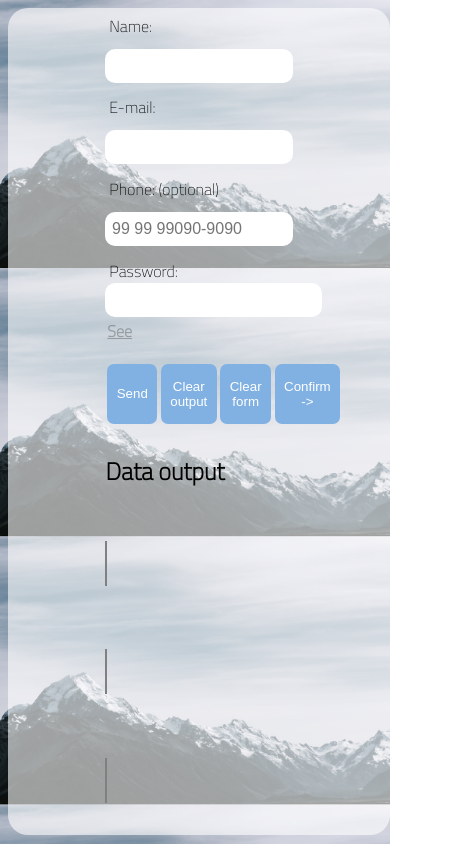
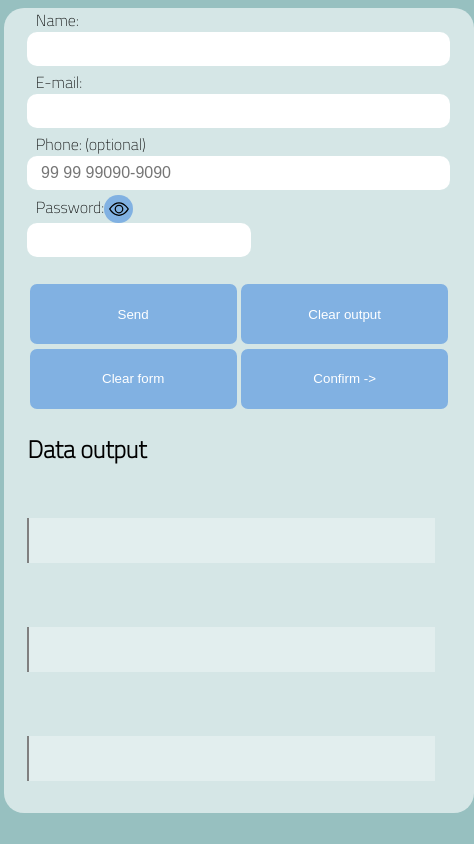
Before and after one commit to lucasmateus22/formulario, a plain HTML site: page index.html in a window 390 px wide. Shown: the whole page, 474 px wide, since content can reach past the window. Drawn offline with Linux system fonts and the light colour scheme.

Commit message:
Add files via upload

```diff
--- a/index.html
+++ b/index.html
@@ -21,9 +21,13 @@
             <label for="">Phone: (optional)</label>
             <input type="tel" id="tel-input" class="formInput" maxlength="16" onkeyup="handlePhone(event)" placeholder="99 99 99090-9090" autocomplete="off">
             <div>
-                <label for="">Password:</label>
+                <label for="">Password:<span onclick="changerTypeInput()" class="togglepass" for="">
+                    <svg xmlns="http://www.w3.org/2000/svg" width="200" height="200" fill="currentColor" class="bi bi-eye" viewBox="0 0 16 16" id="IconChangeColor">
+                        <path d="M16 8s-3-5.5-8-5.5S0 8 0 8s3 5.5 8 5.5S16 8 16 8zM1.173 8a13.133 13.133 0 0 1 1.66-2.043C4.12 4.668 5.88 3.5 8 3.5c2.12 0 3.879 1.168 5.168 2.457A13.133 13.133 0 0 1 14.828 8c-.058.087-.122.183-.195.288-.335.48-.83 1.12-1.465 1.755C11.879 11.332 10.119 12.5 8 12.5c-2.12 0-3.879-1.168-5.168-2.457A13.134 13.134 0 0 1 1.172 8z" id="mainIconPathAttribute" fill="#000000"></path>
+                        <path d="M8 5.5a2.5 2.5 0 1 0 0 5 2.5 2.5 0 0 0 0-5zM4.5 8a3.5 3.5 0 1 1 7 0 3.5 3.5 0 0 1-7 0z" id="mainIconPathAttribute" fill="#000000"></path>
+                    </svg></span></label>
                 <input type="password" id="Pass-input" class="formInput" minlength="8" autocomplete="off">
-                <span onclick="changerTypeInput()" class="togglepass" for="">See</span>
+
             </div>
         </form>
             <div class="boxButtonForm">
--- a/style.css
+++ b/style.css
@@ -8,6 +8,8 @@ body{
     background-size: 100%;
     width: 98%;
     height: 98vh;
+    min-width: 470px;
+    transition: .8s;
 }
 label{
     margin-left: 2%;
@@ -40,6 +42,7 @@ form{
     flex-direction: column;
     width: 44%;
     height: 90%;
+    transition: .8s;
 }
 .boxButtonForm{
     display: flex;
@@ -59,6 +62,7 @@ button{
     border: none;
     border-radius: 7px;
     margin-inline:1% ;
+    transition: .5s;
 }
 button:hover{
     background-color: rgb(87, 144, 200);
@@ -88,19 +92,34 @@ section{
     border-radius: 20px;
     transition: .8s;
 }
+label{
+    display: flex;
+    flex-direction: row;
+}
 .togglepass{
+    display: flex;
+    align-items: flex-end;
+    justify-content: center;
     font-weight: bold;
     padding: 1%;
-    background-color: rgba(115, 132, 154, 0);
+    width: 20px;
     color: rgba(73, 73, 73, 0.397);
     text-decoration: underline;
     cursor: pointer;
+}
+#IconChangeColor{
+    height: 20px;
+    width: 20px;
 }
 .gender{
     display: flex;
     flex-direction: row;
 }
 @media screen and (max-width: 1100px) {
+    body{
+        background-color:rgb(151, 192, 192);
+        background-image:none;
+    }
     section{
         width: 100%;
         height: 100%;
@@ -114,6 +133,37 @@ section{
         justify-content: space-around;
     }
     form, output{
-        width: 49%;
+        width: 90%;
     }
 }
+@media screen and (max-width: 600px) {
+    body{
+        display: flex;
+        align-items: center;
+        justify-content: center;
+        margin-inline: 1%;
+        overflow: scroll;
+        height: auto;
+    }
+    form{
+        height: 99%;
+    }
+    .togglepass{
+        background-color: rgb(129, 177, 226);
+        color: white;
+        border-radius: 20px;
+    }
+    button{
+        padding: 3%;
+        margin: 1%;
+    }
+    .boxButtonForm{
+        display: grid;
+        grid-template-columns: 1fr 1fr;
+        grid-template-rows: 1fr 1fr;
+    }
+    h4{
+        width: 95%;
+        background-color: rgba(253, 253, 253, 0.3);
+    }
+}
```
